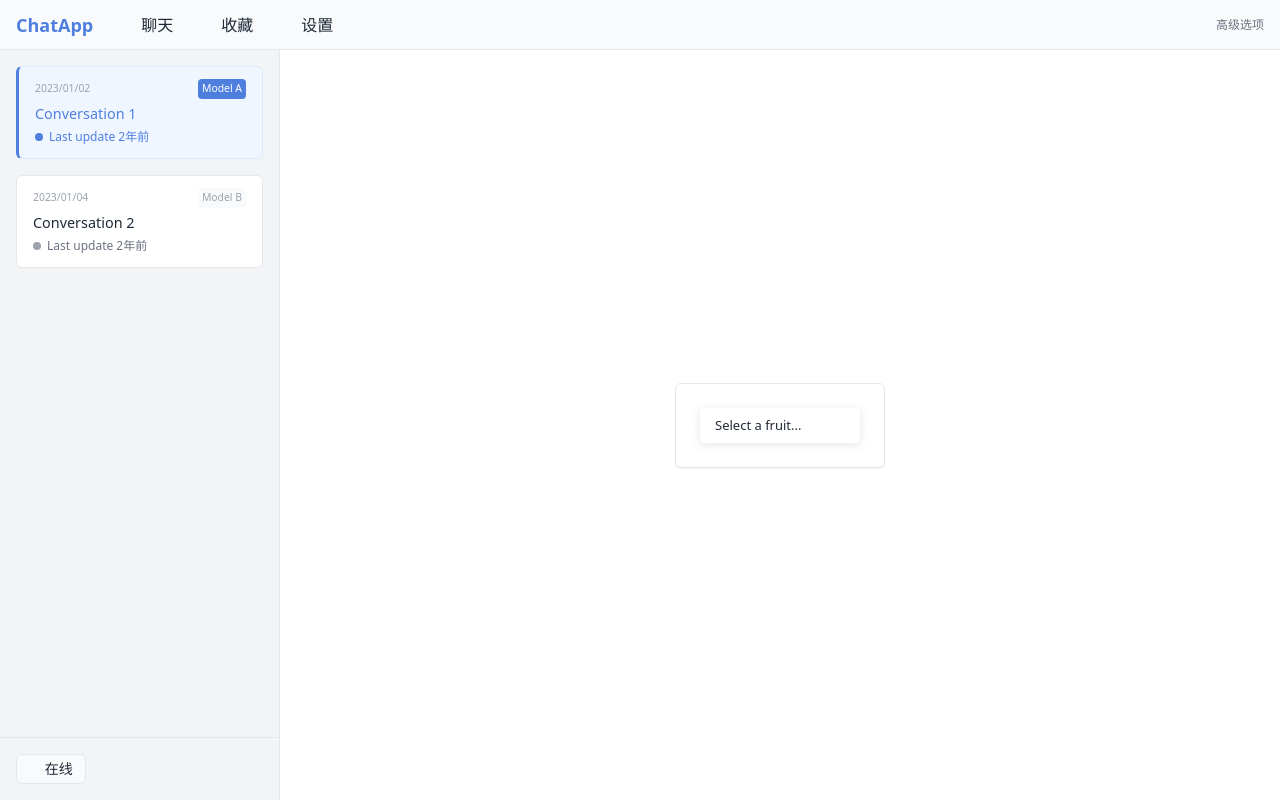
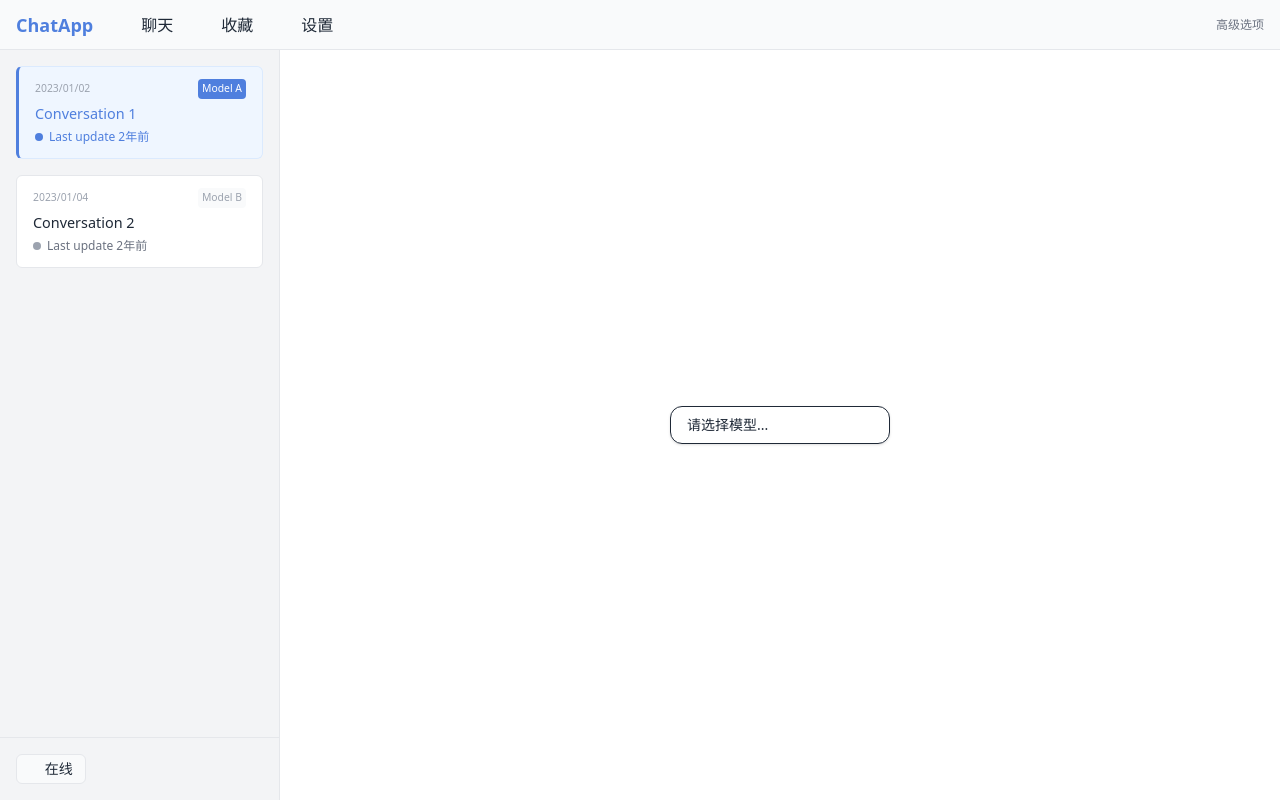
Before and after one commit to blkcor/chat, a Vue app: page / in a window 1280 px wide. Built offline with nearby package versions, Linux system fonts and the light colour scheme; what @iconify/tailwind4 would draw is missing.

Commit message:
fix: ProviderSelect component dark mode support

```diff
--- a/src/renderer/index.html
+++ b/src/renderer/index.html
@@ -1,17 +1,17 @@
 <!doctype html>
 <html>
+
 <head>
   <meta charset="UTF-8" />
   <title>Electron</title>
   <!-- https://developer.mozilla.org/en-US/docs/Web/HTTP/CSP -->
-    <meta
-      http-equiv="Content-Security-Policy"
-      content="default-src 'self'; script-src 'self'; style-src 'self' 'unsafe-inline'; img-src 'self' data:"
-    />
+  <meta http-equiv="Content-Security-Policy"
+    content="default-src 'self'; script-src 'self'; style-src 'self' 'unsafe-inline'; img-src 'self' data: https://openai.com/favicon.ico" />
 </head>
 
 <body>
   <div id="app"></div>
   <script type="module" src="/src/main.ts"></script>
 </body>
+
 </html>
--- a/src/renderer/src/App.vue
+++ b/src/renderer/src/App.vue
@@ -153,9 +153,7 @@ watchEffect(() => {
       </aside>
       <section class="flex-grow flex flex-col relative">
         <div v-if="conversations.length !== 0" class="flex items-center justify-center h-full">
-          <div class="card p-6 max-w-md text-center">
-            <ProviderSelect :providers="providers" />
-          </div>
+          <ProviderSelect :providers="providers" />
         </div>
 
         <!-- TODO: 如果选中了conversation 加载并展示  否则展示模型选择下拉框 下面的内容需要封装组件-->
--- a/src/renderer/src/components/ProviderSelect.vue
+++ b/src/renderer/src/components/ProviderSelect.vue
@@ -1,5 +1,5 @@
 <script setup lang="ts">
-import { Provider } from '../types/provider';
+import { ref } from 'vue'
 import {
   SelectContent,
   SelectGroup,
@@ -11,54 +11,70 @@ import {
   SelectRoot,
   SelectScrollDownButton,
   SelectScrollUpButton,
-  SelectSeparator,
   SelectTrigger,
   SelectValue,
   SelectViewport,
+  SelectSeparator
 } from 'radix-vue'
-
-
+import { Provider } from '../types/provider'
 
 defineProps<{ providers: Array<Provider> }>()
+
+const isOpenMenu = ref(false)
 </script>
 
 <template>
-  <SelectRoot>
-    <SelectTrigger
-      class="inline-flex min-w-[160px] items-center justify-between rounded px-[15px] text-[13px] leading-none h-[35px] gap-[5px] bg-white text-grass-200 shadow-[0_2px_10px] shadow-black/10 hover:bg-mauve3 focus:shadow-[0_0_0_2px] focus:shadow-black data-[placeholder]:text-green9 outline-none"
-      aria-label="Customise options">
-      <SelectValue placeholder="Select a fruit..." />
+  <SelectRoot v-model:open="isOpenMenu">
+    <!-- 触发器 -->
+    <SelectTrigger class="inline-flex min-w-[220px] items-center justify-between rounded-xl px-4 py-2 text-sm
+             bg-gradient-to-br from-primary to-secondary border border-border-color
+             shadow-sm hover:brightness-105 hover:shadow-md
+             transition-all duration-200 cursor-pointer focus:outline-none
+             focus:ring-2 focus:ring-color-primary" aria-label="选择模型">
+      <SelectValue placeholder="请选择模型..." />
+      <span class="icon-[lucide--chevron-down] w-4 h-4 ml-2 text-muted transition-transform duration-200"
+        :class="[isOpenMenu ? 'rotate-180' : '']" />
     </SelectTrigger>
 
+    <!-- 下拉菜单 -->
     <SelectPortal>
-      <SelectContent
-        class="min-w-[160px] bg-white rounded shadow-[0px_10px_38px_-10px_rgba(22,_23,_24,_0.35),_0px_10px_20px_-15px_rgba(22,_23,_24,_0.2)] will-change-[opacity,transform] data-[side=top]:animate-slideDownAndFade data-[side=right]:animate-slideLeftAndFade data-[side=bottom]:animate-slideUpAndFade data-[side=left]:animate-slideRightAndFade z-[100]"
-        :side-offset="5">
-        <SelectScrollUpButton class="flex items-center justify-center h-[25px] bg-white text-violet11 cursor-default">
+      <SelectContent side="bottom" position="popper" align="start" :side-offset="6" class="min-w-[220px] rounded-xl shadow-lg border border-border-color
+               bg-primary/95 backdrop-blur-sm z-50 animate-in fade-in-0 zoom-in-95 duration-150">
+
+        <SelectScrollUpButton
+          class="flex items-center justify-center h-6 text-muted hover:text-primary transition-colors">
+          <span class="icon-[lucide--chevron-up] w-4 h-4"></span>
         </SelectScrollUpButton>
 
-        <SelectViewport class="p-[5px]">
-          <template v-for="provider in providers" :key="provider.id">
-            <SelectLabel class="px-[25px] text-xs leading-[25px] flex items-center gap-2">
-              <img class="w-3 h-3" :src="provider.avatar" alt="provider img">
-              <span class="flex-1">{{ provider.name }}</span>
+        <SelectViewport class="p-2">
+          <template v-for="(provider, pIndex) in providers" :key="provider.id">
+            <!-- Provider 头 -->
+            <SelectLabel class="px-3 py-1.5 text-xs font-semibold text-muted flex items-center gap-2">
+              <img class="w-4 h-4 rounded-full" :src="provider.avatar" />
+              {{ provider.name }}
             </SelectLabel>
+
+            <!-- 模型列表 -->
             <SelectGroup>
-              <SelectItem v-for="(model, index) in provider.models" :key="index"
-                class="text-[13px] leading-none text-grass11 rounded-[3px] flex items-center h-[25px] pr-[35px] pl-[25px] relative select-none data-[disabled]:text-mauve8 data-[disabled]:pointer-events-none data-[highlighted]:outline-none data-[highlighted]:bg-green9 data-[highlighted]:text-green1"
-                :value="model">
-                <SelectItemIndicator class="absolute left-0 w-[25px] inline-flex items-center justify-center">
+              <SelectItem v-for="model in provider.models" :key="model" :value="model" class="relative flex items-center h-9 px-3 rounded-lg cursor-pointer text-sm text-primary
+                       outline-none transition-all duration-150
+                       data-[highlighted]:bg-gradient-to-r data-[highlighted]:from-accent/20 data-[highlighted]:to-accent/5
+                       data-[highlighted]:text-accent hover:shadow-sm  hover:bg-gray-500/50">
+                <SelectItemIndicator class="absolute left-0 w-6 flex items-center justify-center text-accent">
+                  <span class="icon-[lucide--check] w-4 h-4"></span>
                 </SelectItemIndicator>
-                <SelectItemText>
-                  {{ model }}
-                </SelectItemText>
+                <SelectItemText class="pl-5">{{ model }}</SelectItemText>
               </SelectItem>
             </SelectGroup>
+
+            <!-- 分隔线 -->
+            <SelectSeparator v-if="pIndex < providers.length - 1" class="h-px bg-border-color/30 my-2" />
           </template>
-          <SelectSeparator class="h-[1px] bg-green6 m-[5px]" />
         </SelectViewport>
 
-        <SelectScrollDownButton class="flex items-center justify-center h-[25px] bg-white text-violet11 cursor-default">
+        <SelectScrollDownButton
+          class="flex items-center justify-center h-6 text-muted hover:text-primary transition-colors">
+          <span class="icon-[lucide--chevron-down] w-4 h-4"></span>
         </SelectScrollDownButton>
       </SelectContent>
     </SelectPortal>
```
Lines whose indentation alone changed are shown as unchanged.
